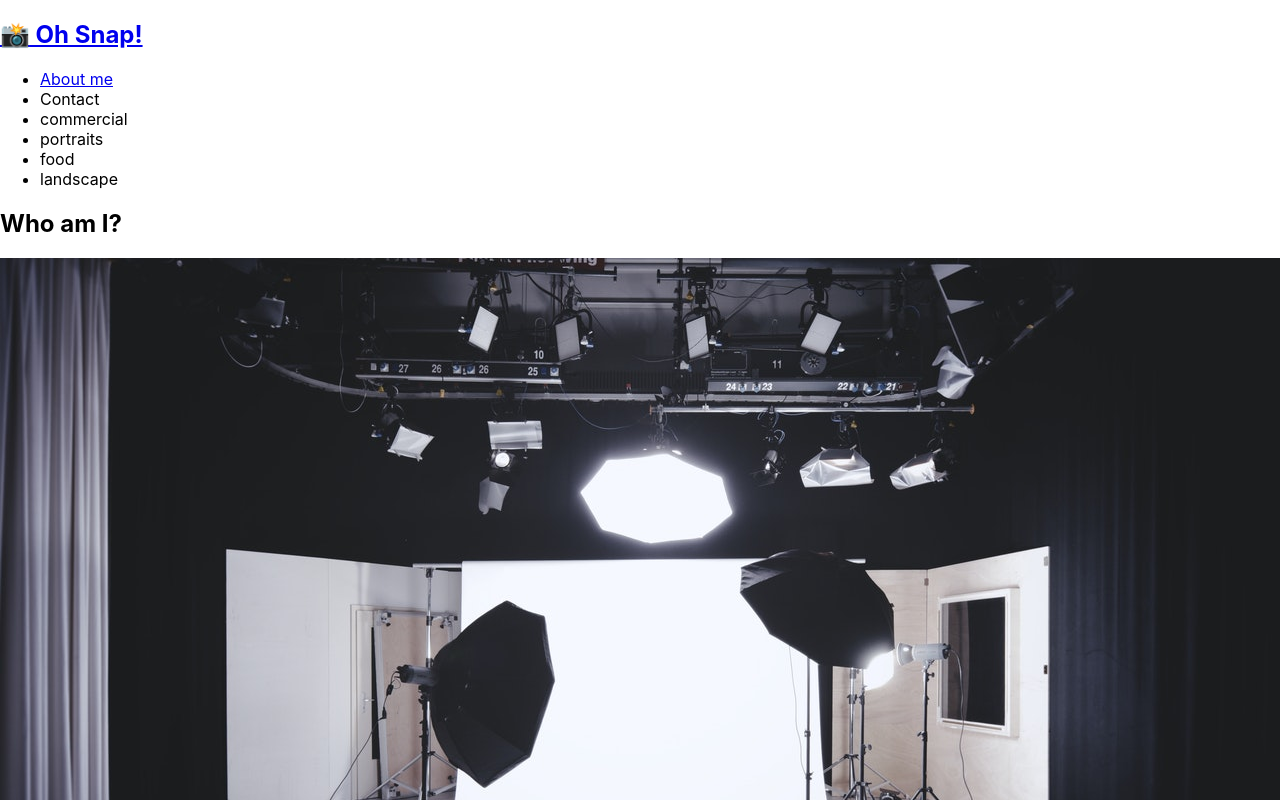
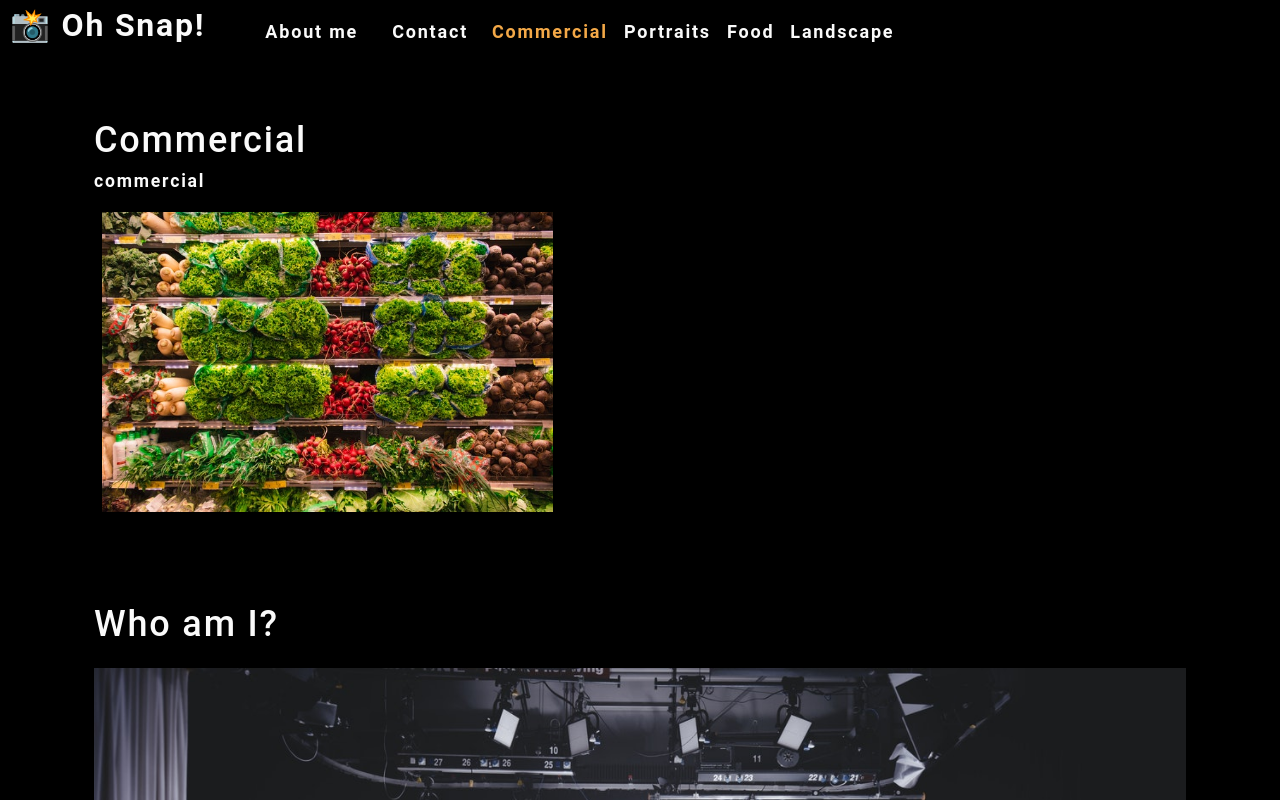
Before and after one commit to jessicajernigan/photo-port, a React (Create React App) app: page / in a window 1280 px wide. Shown: the top 800 px of the page. Built offline with nearby package versions, Linux system fonts and the light colour scheme.

Commit message:
fixed stylesheet issues

```diff
--- a/src/App.js
+++ b/src/App.js
@@ -1,22 +1,41 @@
-import React from 'react';
+import React, { useState } from 'react';
 import Nav from './components/Nav';
 import About from './components/About';
+import Gallery from './components/Gallery';
 
 function App() {
+  const [categories] = useState([
+    {
+      name: 'commercial',
+      description: 'Photos of grocery stores, food trucks, and other commercial projects',
+    },
+    { name: 'portraits', description: 'Portraits of people in my life' },
+    { name: 'food', description: 'Delicious delicacies' },
+    { name: 'landscape', description: 'Fields, farmhouses, waterfalls, and the beauty of nature' },
+  ]);
+
+  const [currentCategory, setCurrentCategory] = useState(categories[0]);
 
   return (
     <div>
-      <Nav></Nav>
+      <Nav
+        categories={categories}
+        setCurrentCategory={setCurrentCategory}
+        currentCategory={currentCategory}
+      ></Nav>
       <main>
-        <About></About>
+        <div>
+          <Gallery></Gallery>
+          <About></About>
+        </div>
       </main>
     </div>
-
   );
 }
 
 export default App;
 
 
+
 // Think of App.js as the root component, or the wrapper component that houses all of the other components.
 // To effect any change on the application, we need to either modify this file or add components inside it.
--- /dev/null
+++ b/src/components/Gallery/index.js
@@ -0,0 +1,25 @@
+import React from "react";
+import { capitalizeFirstLetter } from '../../utils/helpers';
+import photo from "../../assets/small/commercial/0.jpg";
+
+function Gallery(props) {
+  const currentCategory = {
+    name: "commercial",
+    description:
+      "Photos of grocery stores, food trucks, and other commercial projects",
+  };
+  return (
+    <section>
+      <h1>{capitalizeFirstLetter(currentCategory.name)}</h1>
+      <p>{currentCategory.name}</p>
+      <div className="flex-row">
+          <img
+            src={photo}
+            alt="Commercial Example"
+            className="img-thumbnail mx-1"
+          />
+      </div>
+    </section>
+  );
+}
+export default Gallery;
--- a/src/components/Nav/index.js
+++ b/src/components/Nav/index.js
@@ -1,57 +1,50 @@
 import React from 'react';
+import { capitalizeFirstLetter } from '../../utils/helpers';
 
-
-function Nav() {
-  const categories = [
-    {
-      name: "commercial",
-      description:
-        "Photos of grocery stores, food trucks, and other commercial projects",
-    },
-    { name: "portraits", description: "Portraits of people in my life" },
-    { name: "food", description: "Delicious delicacies" },
-    {
-      name: "landscape",
-      description: "Fields, farmhouses, waterfalls, and the beauty of nature",
-    },
-  ];
+function Nav(props) {
+  const {
+    categories = [],
+    setCurrentCategory,
+    currentCategory,
+  } = props;
 
   return (
-    <header>
+    <header className="flex-row px-1">
       <h2>
-      <a data-testid="link" href="/">
+        <a data-testid="link" href="/">
           <span role="img" aria-label="camera"> 📸</span> Oh Snap!
-    </a>
+        </a>
       </h2>
       <nav>
         <ul className="flex-row">
           <li className="mx-2">
             <a data-testid="about" href="#about">
               About me
-        </a>
+            </a>
           </li>
-          <li>
+          <li className="mx-2">
             <span>Contact</span>
           </li>
           {categories.map((category) => (
             <li
-              className="mx-1"
+              className={`mx-1 ${
+                currentCategory.name === category.name && 'navActive'
+                }`}
               key={category.name}
             >
-              <span onClick={() => categorySelected(category.name)} >
-                {category.name}
+              <span
+                onClick={() => {
+                  setCurrentCategory(category)
+                }}
+              >
+                {capitalizeFirstLetter(category.name)}
               </span>
             </li>
           ))}
         </ul>
       </nav>
     </header>
-
   );
 }
 
-function categorySelected(name) {
-  console.log(`${name} clicked`)
-}
-
 export default Nav;
--- a/src/index.css
+++ b/src/index.css
@@ -1,13 +1,294 @@
+main {
+	margin: 0 auto;
+	max-width: 90%;
+  padding: 50px 30px;
+}
+:root {
+  --primary: #8c54ff;
+  --secondary: #F3A847;
+  --tertiary: #B12704;
+  --light: #fafafa;
+  --dark: #000000;
+  --darker: #111111;
+  --error: rgb(228, 46, 1);
+  --spacing-one: calc(1rem * 0.5);
+  --spacing-two: calc(1rem);
+  --spacing-five: calc(2.5rem);
+
+}
+
+* {
+  box-sizing: border-box;
+}
+
+html,
+body {
+  min-height: 100%;
+}
+
 body {
   margin: 0;
-  font-family: -apple-system, BlinkMacSystemFont, 'Segoe UI', 'Roboto', 'Oxygen',
-    'Ubuntu', 'Cantarell', 'Fira Sans', 'Droid Sans', 'Helvetica Neue',
-    sans-serif;
-  -webkit-font-smoothing: antialiased;
-  -moz-osx-font-smoothing: grayscale;
+  padding: 0;
+  font-weight: 600;
+  line-height: 1.5;
+  font-size: 18px;
+  letter-spacing: .1em;
+  background: var(--dark);
+  color: var(--light);
+  font-family: 'Roboto', sans-serif;
+
 }
 
-code {
-  font-family: source-code-pro, Menlo, Monaco, Consolas, 'Courier New',
-    monospace;
+h1,
+h2,
+h3,
+h4,
+h5,
+h6 {
+  font-family: 'Roboto', sans-serif;
+  font-weight: 500;
+  margin: 5px 0;
+  line-height: 1.25;
 }
+
+h1 {
+  font-size: 2.25rem;
+}
+
+h2 {
+  font-size: 2rem;
+}
+
+h3 {
+  font-size: 1.75rem;
+}
+
+h4 {
+  font-size: 1.5rem;
+}
+
+h5 {
+  font-size: 1.25rem;
+}
+
+h6 {
+  font-size: 1rem;
+}
+
+p {
+  font-size: 1.1rem;
+  margin-top: 0;
+}
+
+a {
+  color: var(--tertiary);
+  text-decoration: none;
+  font-weight: bold;
+}
+
+a:hover {
+  text-decoration: underline;
+}
+
+header {
+  background: var(--dark);
+}
+
+header a {
+  color: var(--light);
+}
+
+button {
+  font-size: 1rem;
+  text-decoration: none;
+  padding: 0.25rem 1rem;
+  border-radius: .5rem;
+  border: none;
+  outline: none;
+  cursor: pointer;
+  margin: 0 1px;
+  background-color: var(--secondary);
+}
+
+button:hover {
+  opacity: .8;
+}
+
+button[disabled] {
+  cursor: default;
+  opacity: .8;
+}
+
+img {
+  max-width: 100%;
+}
+
+span[role="img"] {
+  cursor: default;
+}
+
+form {
+  width: 40%;
+}
+
+input {
+  font-size: 1rem;
+  padding: 0.25rem;
+  border: 1px solid var(--dark);
+  outline: none;
+  border-radius: 3px;
+  transition: box-shadow 0.2s;
+}
+
+input:focus {
+  border: 1px solid var(--secondary);
+  box-shadow: 0 0 .25rem rgba(0, 0, 0, .5);
+}
+
+li {
+  list-style: none;
+}
+
+nav a:hover {
+  text-decoration: none;
+}
+
+nav  li {
+  cursor: pointer;
+}
+
+textarea {
+	width: 600px;
+	height: 120px;
+	border: 3px solid #cccccc;
+	padding: 5px;
+}
+
+.container {
+  width: 85%;
+  max-width: 1200px;
+  margin-left: auto;
+  margin-right: auto;
+}
+
+.flex-row {
+  display: flex;
+  flex-wrap: wrap;
+}
+
+.space-between {
+  justify-content: space-between;
+}
+
+.flex-end {
+  justify-content: flex-end;
+}
+
+.mx-1 {
+  margin-right: var(--spacing-one);
+  margin-left: var(--spacing-one);
+}
+
+.mx-2 {
+  margin-right: var(--spacing-two);
+  margin-left: var(--spacing-two);
+}
+
+.my-1 {
+  margin-top: var(--spacing-one);
+  margin-bottom: var(--spacing-one);
+}
+
+.my-2 {
+  margin-top: var(--spacing-two);
+  margin-bottom: var(--spacing-two);
+}
+
+.my-5 {
+  margin-top: var(--spacing-five);
+  margin-bottom: var(--spacing-five);
+}
+
+.px-1 {
+  padding-right: var(--spacing-one);
+  padding-left: var(--spacing-one);
+}
+
+.px-2 {
+  padding-right: var(--spacing-two);
+  padding-left: var(--spacing-two);
+}
+
+.py-1 {
+  padding-top: var(--spacing-one);
+  padding-bottom: var(--spacing-one);
+}
+
+.py-2 {
+  padding-top: var(--spacing-two);
+  padding-bottom: var(--spacing-two);
+}
+
+.card {
+  width: 25%;
+  text-align: center;
+}
+
+.img-thumbnail {
+  width: auto;
+  height: 300px;
+  margin-bottom: 50px;
+  cursor: pointer;
+}
+
+.modalBackdrop {
+	background: rgba(0, 0, 0, .65);
+	bottom: 0;
+	left: 0;
+	overflow: auto;
+	position: fixed;
+	right: 0;
+	top: 0;
+	z-index: 1;
+}
+
+.modalContainer {
+	background: var(--darker);
+	border-radius: 5px;
+	max-width: 100%;
+	margin: 50px auto;
+	padding: 15px;
+	width: 960px;
+}
+
+.modalTitle {
+	font-size: 18px;
+	font-weight: 600;
+	margin-bottom: 25px;
+}
+
+button {
+	background: var(--primary);
+	border: 0;
+	border-radius: 5px;
+	color: #fff;
+	cursor: pointer;
+	font-size: 16px;
+	font-weight: 600;
+	margin-bottom: 30px;
+	padding: 10px 15px;
+}
+
+a {
+	border-radius: 5px;
+	color: var(--primary);
+	font-weight: 600;
+	padding: 2px 4px;
+	margin-left: -2px;
+	margin-right: -2px;
+
+}
+
+.navActive {
+  color: var(--secondary);
+}
```
Also changed, not shown: 1 other file (tests, documents, lock files or other folders).
